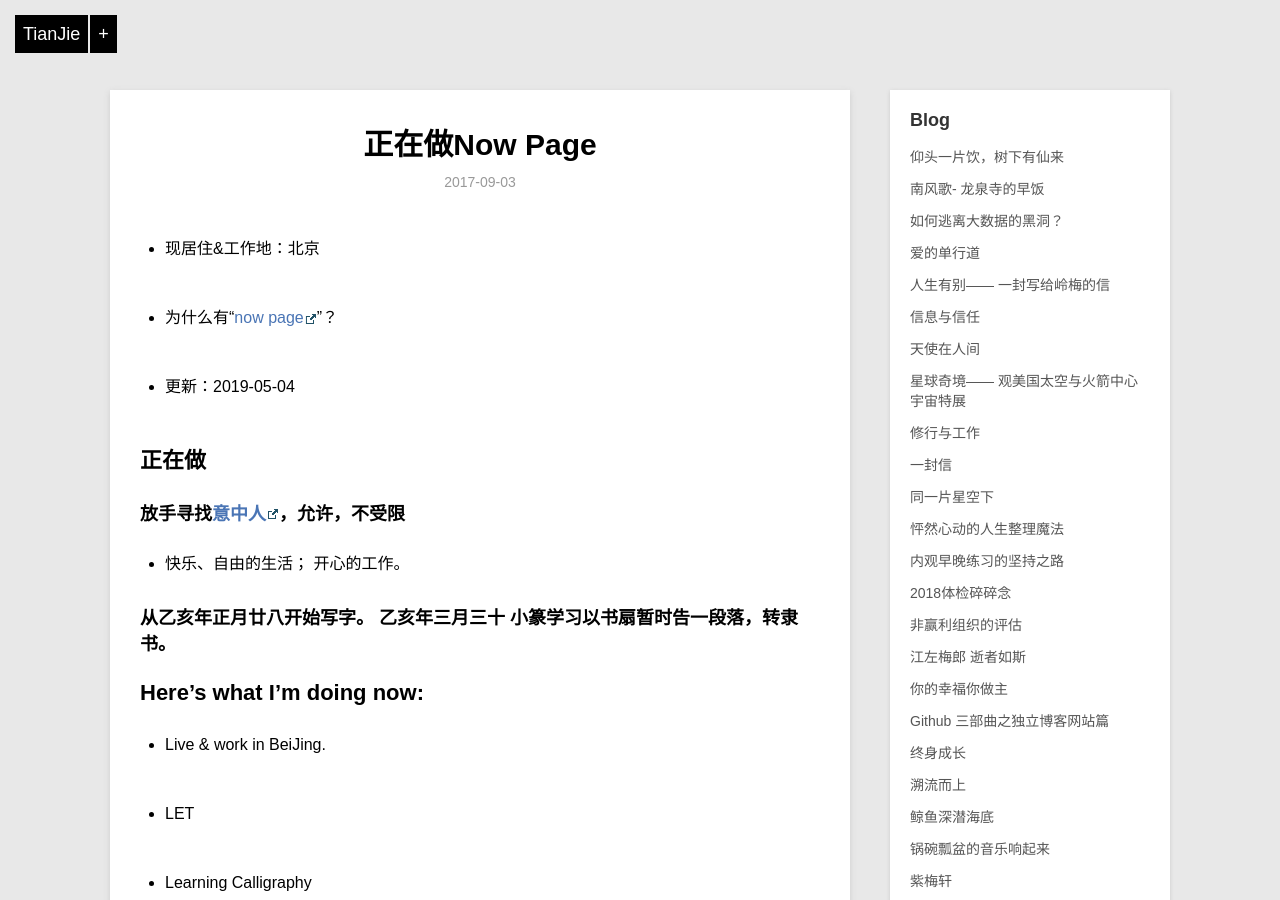
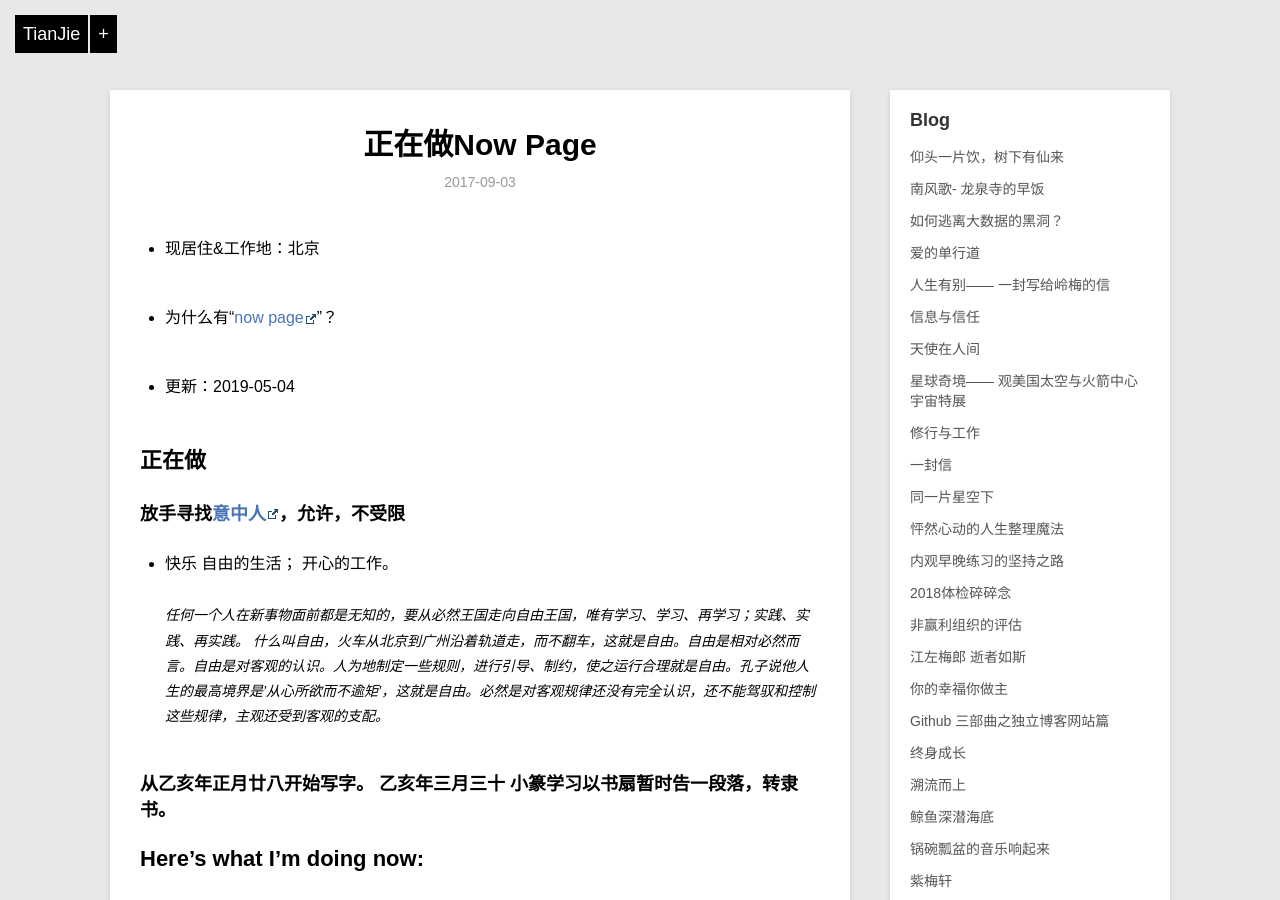
Before and after one commit to violettianjie/violettianjie.github.io, a Jekyll site: the page built from _posts/blog/2017-09-03-now.md, in a window 1280 px wide and 900 px high. Built offline with Jekyll 4.4.1, drawn with Linux system fonts in a browser that asks for light colours; comment, search, counter and statistics services are not loaded.

Commit message:
Update 2017-09-03-now.md

```diff
--- a/_posts/blog/2017-09-03-now.md
+++ b/_posts/blog/2017-09-03-now.md
@@ -14,7 +14,10 @@ category: blog
 
 ### 放手寻找[意中人](https://github.com/violettianjie/ForFamily/blob/master/idealmate.md)，允许，不受限
 
-- 快乐、自由的生活； 开心的工作。
+- 快乐 自由的生活； 开心的工作。
+
+> 任何一个人在新事物面前都是无知的，要从必然王国走向自由王国，唯有学习、学习、再学习；实践、实践、再实践。
+什么叫自由，火车从北京到广州沿着轨道走，而不翻车，这就是自由。自由是相对必然而言。自由是对客观的认识。人为地制定一些规则，进行引导、制约，使之运行合理就是自由。孔子说他人生的最高境界是'从心所欲而不逾矩'，这就是自由。必然是对客观规律还没有完全认识，还不能驾驭和控制这些规律，主观还受到客观的支配。
 
 
 ### 从乙亥年正月廿八开始写字。 乙亥年三月三十 小篆学习以书扇暂时告一段落，转隶书。
```
